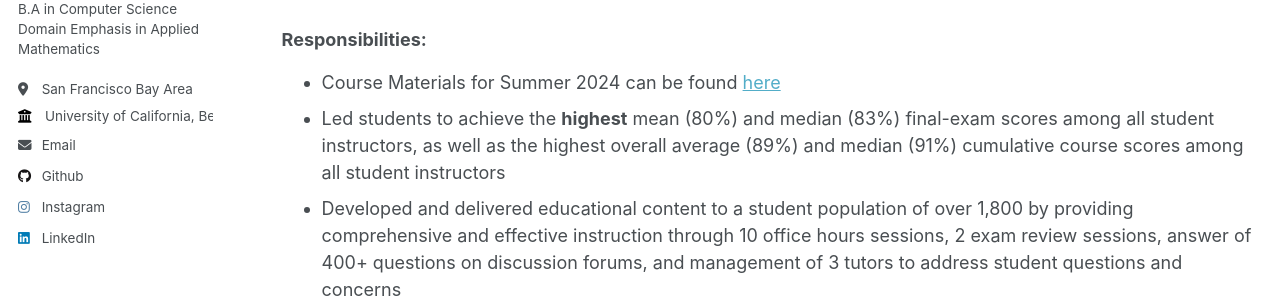
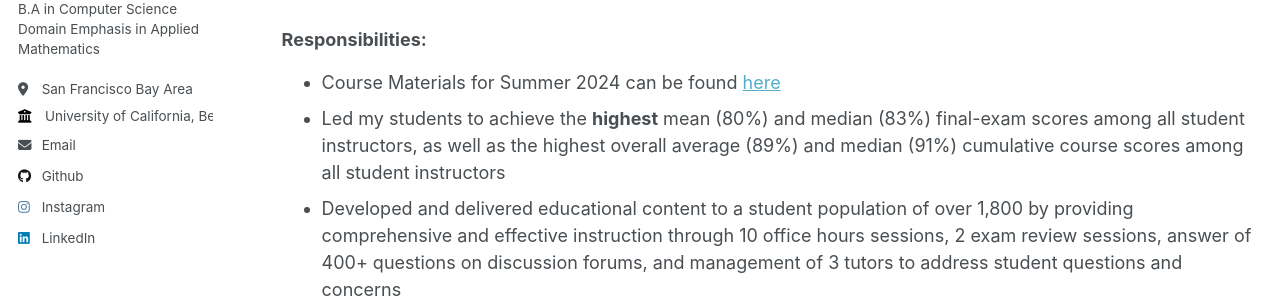
Before and after one commit to brandonconcepcion/brandonconcepcion.github.io, a Jekyll site: the page built from _pages/teaching.html, in a window 1280 px wide and 900 px high. Shown: the part 380-680 px from the top of the window. Built offline with Jekyll 4.4.1, drawn with Linux system fonts in a browser that asks for light colours.

```diff
--- a/_teaching/teaching1.md
+++ b/_teaching/teaching1.md
@@ -12,7 +12,7 @@ order: 1
 
 ### Responsibilities:
 * Course Materials for Summer 2024 can be found <a href = "https://linktr.ee/bingSU24" target = "_blank">here</a>
-* Led students to achieve the **highest** mean (80%) and median (83%) final-exam scores among all student instructors, as well as the highest overall average (89%) and median (91%) cumulative course scores among all student instructors
+* Led my students to achieve the **highest** mean (80%) and median (83%) final-exam scores among all student instructors, as well as the highest overall average (89%) and median (91%) cumulative course scores among all student instructors
 * Developed and delivered educational content to a student population of over 1,800 by providing comprehensive and effective instruction through 10 office hours sessions, 2 exam review sessions, answer of 400+ questions on discussion forums, and management of 3 tutors to address student questions and concerns
 * Led 12 lectures and guided a section of 40 students through assignments, effectively explaining statistical theory and data science practices to a demographic with limited STEM backgrounds
 * Enhanced the <a href = "https://www.data8.org/su24/" target = "_blank">Data 8 Website</a> using HTML, CSS, and Javascript for front-end development; adding 19 dynamic tabs to filter 250+ past exam problems by their topic
```
